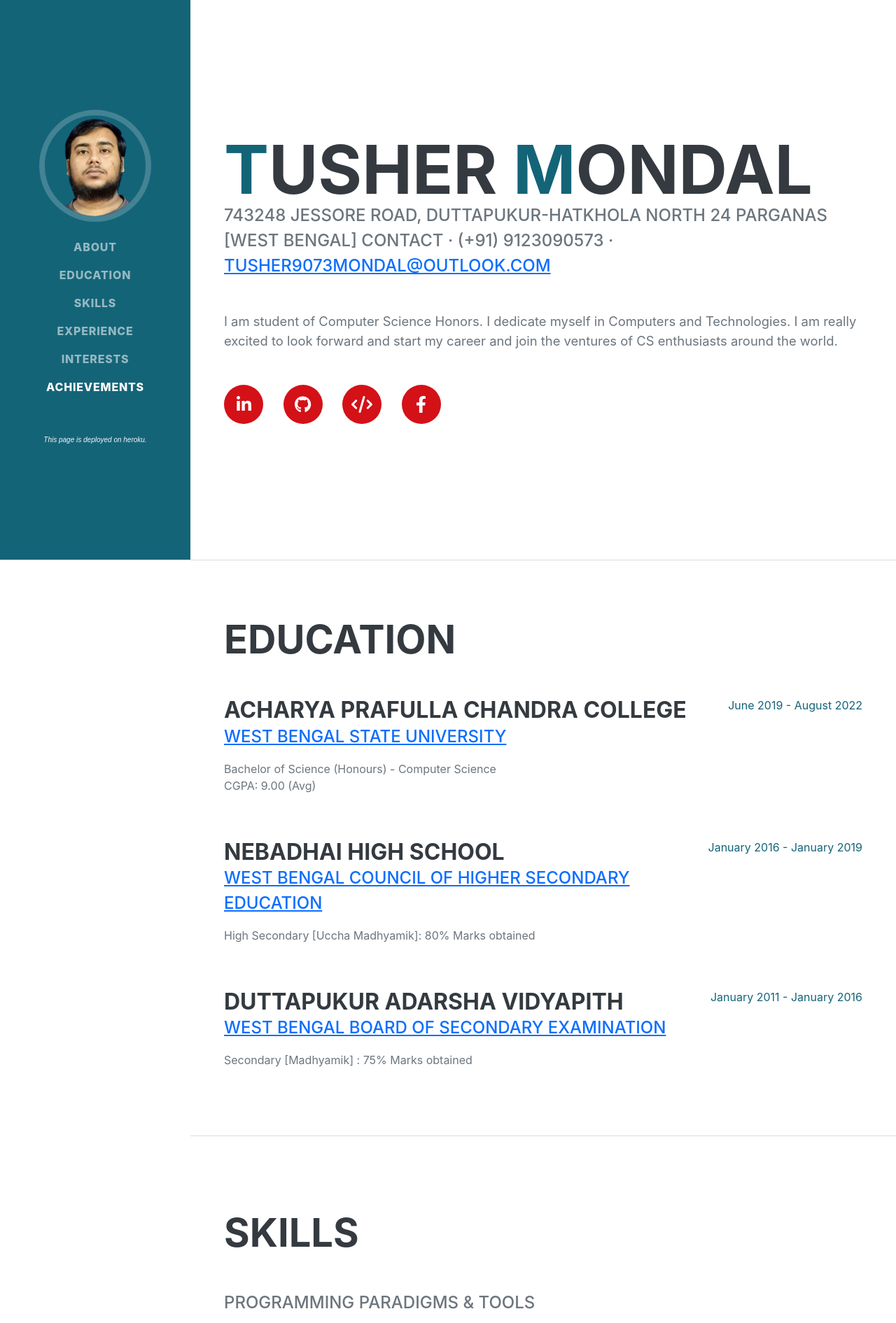
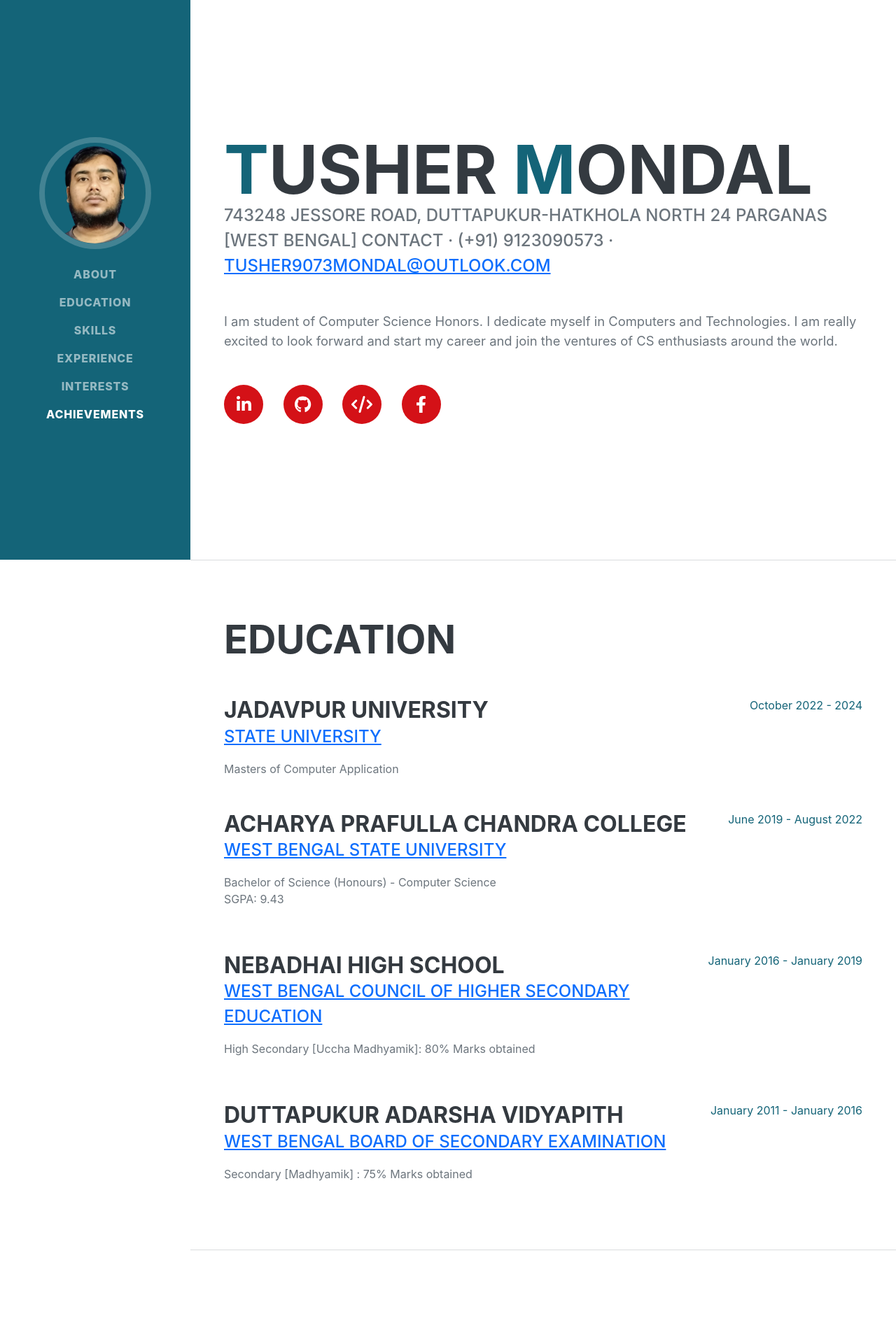
Before and after one commit to Hurley2017/tushermondalcv, a Flask app: page / in a window 1280 px wide. Shown: the top 1891 px of the page at 70% size. Run offline with Flask 2, Linux system fonts and the light colour scheme; some libraries are stand-ins or nearby versions; some web fonts are replaced.

Commit message:
Added Jadavpur University

```diff
--- a/templates/index.html
+++ b/templates/index.html
@@ -31,11 +31,7 @@
                     <li class="nav-item"><a class="nav-link js-scroll-trigger" href="#experience">Experience</a></li>
                     <li class="nav-item"><a class="nav-link js-scroll-trigger" href="#interests">Interests</a></li>
                     <li class="nav-item"><a class="nav-link js-scroll-trigger" href="#achievements">Achievements</a></li>
-                    <br>
-                    <br>
-                    <li><p style="color: whitesmoke; font-family: Arial, Helvetica, sans-serif; font-size: x-small;"><i>This page is deployed on heroku.</i></p></li>
                 </ul>
-
             </div>
         </nav>
         <!-- Page Content-->
@@ -70,10 +66,18 @@
                     <h2 class="mb-5">Education</h2>
                     <div class="d-flex flex-column flex-md-row justify-content-between mb-5">
                         <div class="flex-grow-1">
+                            <h3 class="mb-0">Jadavpur University</h3>
+                            <div class="subheading mb-3"><a href="http://www.jaduniv.edu.in/">State University</a></div>
+                            <div>Masters of Computer Application</div>
+                        </div>
+                        <div class="flex-shrink-0"><span class="text-primary">October 2022 - 2024</span></div>
+                    </div>
+                    <div class="d-flex flex-column flex-md-row justify-content-between mb-5">
+                        <div class="flex-grow-1">
                             <h3 class="mb-0">Acharya Prafulla Chandra College</h3>
                             <div class="subheading mb-3"><a href="http://www.wbsubregistration.org/">West Bengal State University</a></div>
                             <div>Bachelor of Science (Honours) - Computer Science</div>
-                            <p>CGPA: 9.00 (Avg)</p>
+                            <p>SGPA: 9.43 </p>
                         </div>
                         <div class="flex-shrink-0"><span class="text-primary">June 2019 - August 2022</span></div>
                     </div>
```
